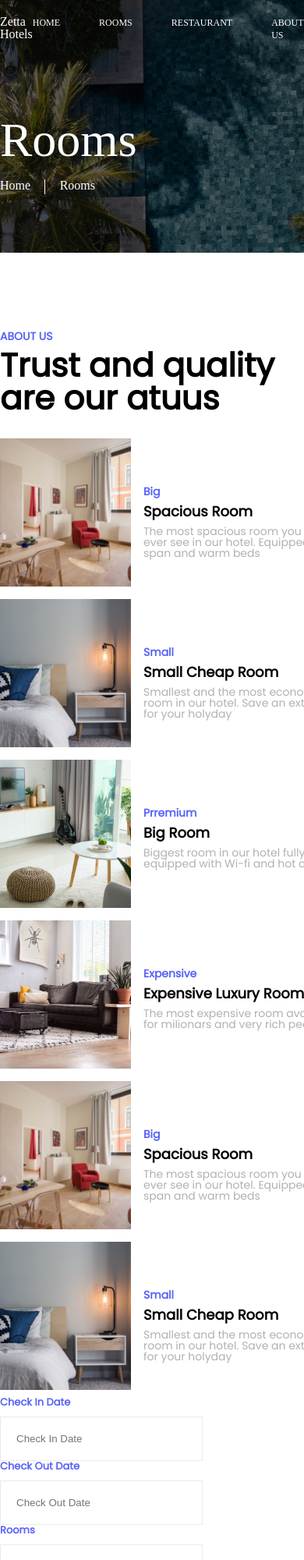
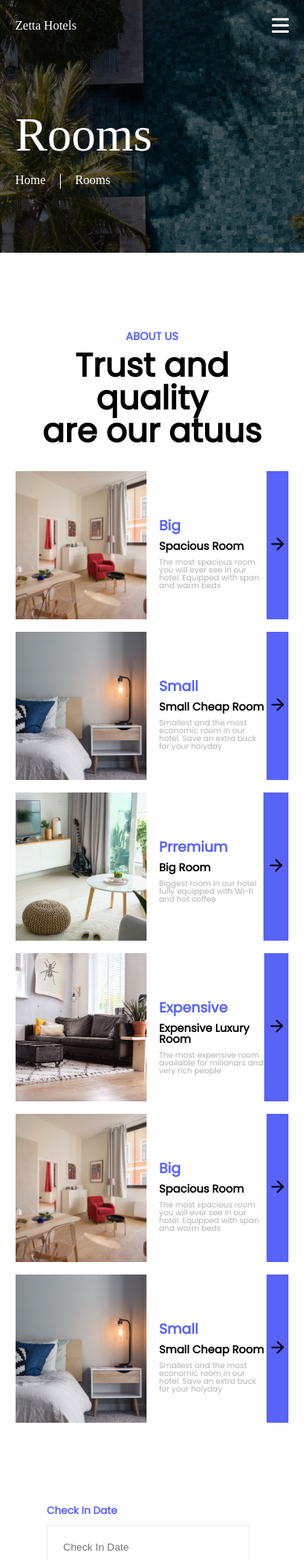
Before and after one commit to Niccolochezzo/js02, a plain HTML site: page pages/rooms.html in a window 390 px wide. Shown: the top 2000 px of the page at 78% size. Drawn offline with Linux system fonts and the light colour scheme.

Commit message:
rooms responsive

```diff
--- a/scss/_media.scss
+++ b/scss/_media.scss
@@ -18,3 +18,24 @@
         }
     }
 }
+
+@media (max-width:769px){
+    .home {
+        .background-image1 {
+            .header {
+                width: 90%;
+                .navbar {
+                    .bm {
+                        display: inline-block;
+                    }
+                    .nav-links {
+                        display: none;
+                    }
+                }
+                .form {
+                    width: 90%;
+                }
+            }
+        }
+    }
+}
--- a/scss/_rooms.scss
+++ b/scss/_rooms.scss
@@ -96,6 +96,10 @@
       color: #5863f8;
       margin-bottom: 10px;
       font-family: "Poppins", sans-serif;
+
+      @media (max-width: 977px) {
+        text-align: center;
+      }
     }
 
     & > h2 {
@@ -104,6 +108,10 @@
       color: #000000;
       margin-bottom: 30px;
       font-family: "Poppins", sans-serif;
+
+      @media (max-width: 977px) {
+        text-align: center;
+      }
     }
 
     & > .card-wrapper {
@@ -126,6 +134,10 @@
             font-weight: bold;
             font-family: "Poppins", sans-serif;
             color: #5863f8;
+
+            @media (max-width: 430px) {
+              font-size: 18px;
+            }
           }
 
           & > h2 {
@@ -134,6 +146,10 @@
             font-family: "Poppins", sans-serif;
             color: #000000;
             margin-bottom: 9px;
+
+            @media (max-width: 430px) {
+              font-size: 14px;
+            }
           }
 
           & > p {
@@ -143,6 +159,14 @@
             font-weight: 400;
             font-family: "Poppins", sans-serif;
             color: #b1b1b1;
+
+            @media (max-width: 1087px) {
+              width: auto;
+            }
+
+            @media (max-width: 430px) {
+              font-size: 10px;
+            }
           }
         }
 
@@ -152,7 +176,25 @@
           border: none;
           cursor: pointer;
         }
+
+        @media (max-width: 1087px) {
+          width: 400px;
+        }
+
+        @media (max-width: 430px) {
+          width: 350px;
+        }
       }
+
+      @media (max-width: 977px) {
+        flex-direction: column;
+        justify-content: center;
+        align-items: center;
+      }
+    }
+
+    @media (max-width: 1087px) {
+      width: 90%;
     }
   }
 }
@@ -188,6 +230,10 @@
             font-family: "Poppins", sans-serif;
             color: #5863f8;
             margin-bottom: 12px;
+
+            @media (max-width: 900px) {
+              margin-top: 20px;
+            }
           }
 
           & > input {
@@ -210,8 +256,35 @@
           border: none;
           background-color: #5863f8;
           cursor: pointer;
+
+          @media (max-width: 1087px) {
+            margin:  0 auto;
+            margin-top: 20px;
+          }
+
+          @media (max-width: 900px) {
+            width: 260px;
+          }
+        }
+
+        @media (max-width: 1087px) {
+          display: flex;
+          justify-content: center;
+          align-items: center;
+        }
+
+        @media (max-width: 900px) {
+          flex-direction: column;
         }
       }
+
+      @media (max-width: 900px) {
+        height: auto;
+      }
+    }
+
+    @media (max-width: 1087px) {
+      width: 90%;
     }
   }
 }
```
Also changed, not shown: css/global.css, 1 other file.
